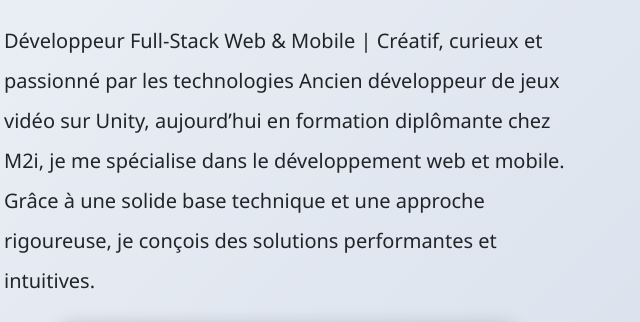
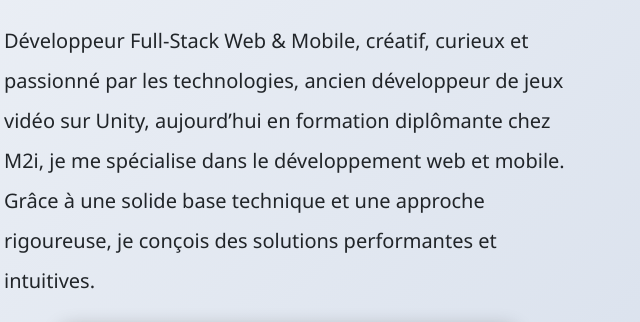
Before and after one commit to zaher-abbas/portfolio, a plain HTML site: page index.html in a window 1280 px wide. Shown: the part 259-581 px from the top of the page, 518-1158 px from the left. Drawn offline with nearby package versions, Linux system fonts and the light colour scheme.

Commit message:
Re-description

```diff
--- a/index.html
+++ b/index.html
@@ -78,10 +78,11 @@
         <section>
             <h1>Salut...</h1>
             <article class="fs-5">
-                Développeur Full-Stack Web & Mobile | Créatif, curieux et passionné par les technologies
-                Ancien développeur de jeux vidéo sur Unity, aujourd’hui en formation diplômante chez M2i, je me
+                Développeur Full-Stack Web & Mobile, créatif, curieux et passionné par les technologies,
+                ancien développeur de jeux vidéo sur Unity, aujourd’hui en formation diplômante chez M2i, je me
                 spécialise dans le développement web et mobile. Grâce à une solide base technique et une approche
-                rigoureuse, je conçois des solutions performantes et intuitives.
+                rigoureuse, je conçois des solutions performantes et
+                intuitives.
             </article>
             <div class="code-block my-2">
 <pre><code><span class="comment">// My philosophy in code</span>
```
